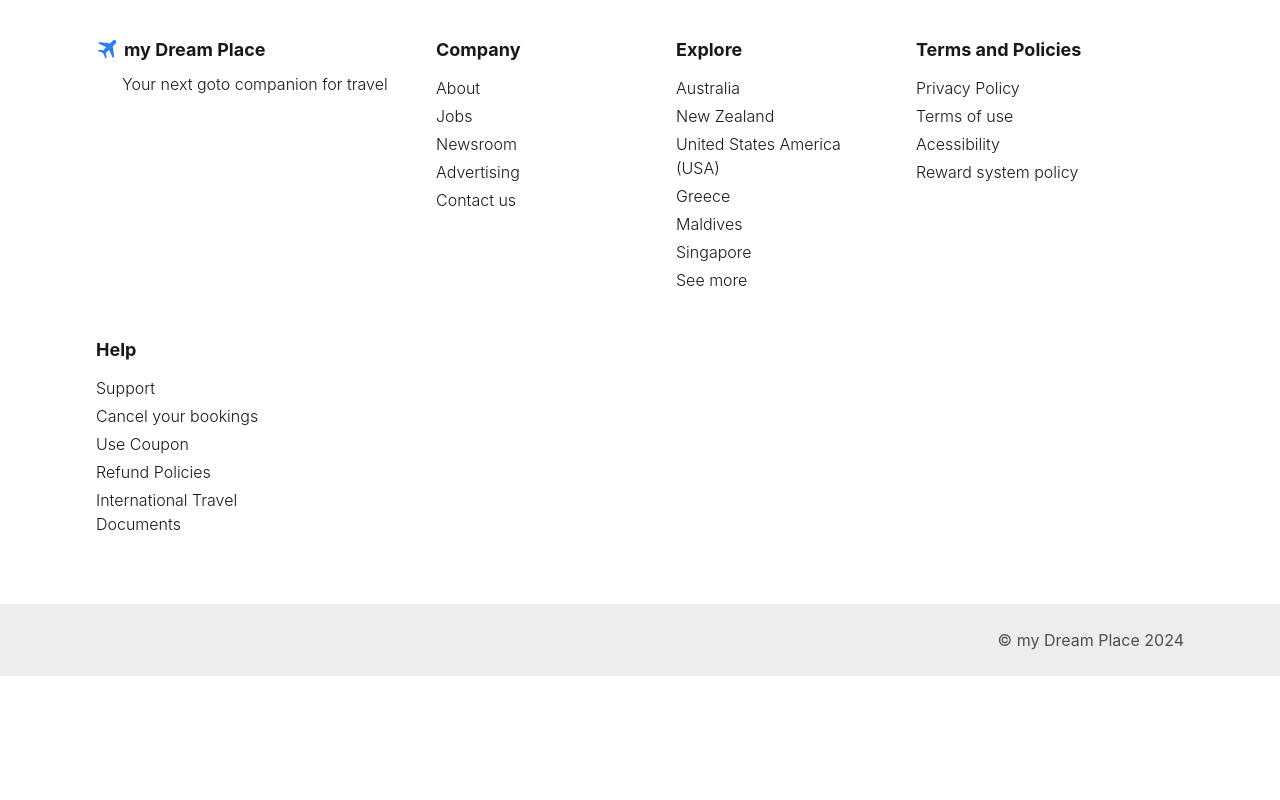
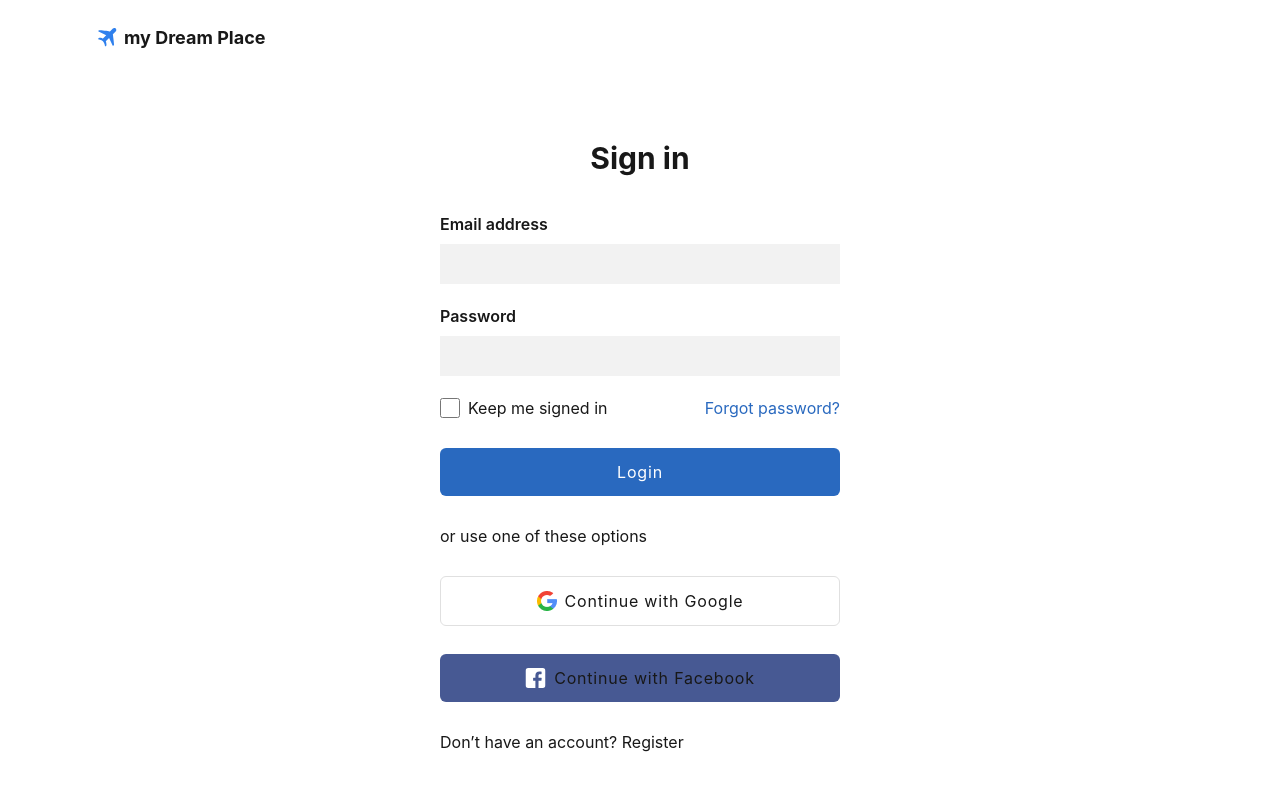
Before and after one commit to kaoutar-ouadih/travel-website, a React (Vite) app: page /login in a window 1280 px wide. Shown: the top 800 px of the page. Built offline with nearby package versions, Linux system fonts and the light colour scheme; a small style sheet from the web is missing.

Commit message:
login page part1

```diff
--- a/src/App.tsx
+++ b/src/App.tsx
@@ -9,6 +9,7 @@ import Contact from './pages/Contact/Contact';
 import Checkout from './pages/checkout/checkout'; // Importez le composant Checkout
 import Footer from './compenants/Footer/Footer';
 import ProductDetailsPage from './pages/Details/ProductDetailsPage';
+import Login from './pages/Login/Login';
 
 
 function App() {
@@ -16,6 +17,7 @@ function App() {
     <Router>
       <Routes>
         <Route path="/" element={<Home />} />
+        <Route path="/login" element={<Login />} />
         <Route path="/discover" element={<Discover />} />
         <Route path="/activites" element={<Activites/>} />
         <Route path="/about" element={<About />} />
--- /dev/null
+++ b/src/pages/Login/Login.tsx
@@ -0,0 +1,43 @@
+
+
+const Login = () => {
+  return (
+    <div className="px-12 md:px-24">
+        <div className="flex justify-center sm:justify-start gap-1 font-bold text-lg py-6">
+            <svg width="24" height="24" viewBox="0 0 24 24" fill="none" xmlns="http://www.w3.org/2000/svg"><path d="M3.414 13.7782C2.5 14.0002 2 15.1922 2 15.1922C2 15.1922 5.398 15.6262 6.949 17.3132C8.5 19.0002 9.071 22.2632 9.071 22.2632C9.071 22.2632 10.47 22.6982 10.485 20.8492C10.5 19.0002 9.778 17.3132 9.778 17.3132L13.091 14.0002L16.701 21.7042C16.701 21.7042 18.08 22.2302 18.04 20.3652C18 18.5002 16.85 10.2422 16.85 10.2422L19.678 7.41319C19.869 7.22869 20.0214 7.008 20.1262 6.76399C20.231 6.51999 20.2862 6.25755 20.2885 5.99199C20.2908 5.72643 20.2402 5.46307 20.1396 5.21728C20.0391 4.97149 19.8906 4.74818 19.7028 4.5604C19.515 4.37261 19.2917 4.2241 19.0459 4.12354C18.8001 4.02298 18.5368 3.97238 18.2712 3.97468C18.0056 3.97699 17.7432 4.03217 17.4992 4.13698C17.2552 4.2418 17.0345 4.39417 16.85 4.58519L13.947 7.48819C13.947 7.48819 6.148 6.09419 3.824 6.29719C1.5 6.50018 2.559 7.56319 2.559 7.56319L10.203 11.2332L6.95 14.4862C6.95 14.4862 4.328 13.5562 3.414 13.7782Z" fill="#2F80ED"/></svg>
+            <span>my Dream Place</span>
+        </div>
+        <div className="flex flex-col justify-center items-center mt-16 mb-44">
+            <h1 className="font-bold text-3xl mb-9">Sign in</h1>
+            <div className="w-[400px]">
+                <form>
+                    <label htmlFor="email" className="block font-semibold">Email address</label>
+                    <input type="email" className="w-full h-10 mt-2 mb-5 p-3 bg-lightGray" id="email" />
+                    <label htmlFor="password" className="block font-semibold">Password</label>
+                    <input type="password" className="w-full h-10 mt-2 mb-5 p-3 bg-lightGray" id="password" />
+                    <div className="flex justify-between items-center">
+                        <div className="flex items-center gap-2">
+                            <input type="checkbox" className="w-5 h-5" />
+                            <label htmlFor="" >Keep me signed in</label>
+                        </div>
+                        <span className=" text-lightBlue">Forgot password?</span>
+                    </div>
+                    <button className="text-white bg-lightBlue w-full p-3 rounded-md my-7 tracking-wider">Login</button>
+                </form>
+                <span>or use one of these options</span>
+                <button className="w-full p-3 rounded-md my-7 tracking-wider flex gap-2 border border-gray5 justify-center items-center">
+                    <img src="./assets/google-icon.png" alt="google logo" />
+                    <span>Continue with Google</span>
+                </button>
+                <button className="w-full p-3 rounded-md my-7 tracking-wider flex gap-2 justify-center items-center bg-facebookColor">
+                    <svg width="21" height="20" viewBox="0 0 21 20" fill="none" xmlns="http://www.w3.org/2000/svg"><g clip-path="url(#clip0_4_964)"><path d="M17.8048 0H3.19504C1.70664 0 0.5 1.20659 0.5 2.69504V17.3049C0.5 18.7933 1.70659 19.9999 3.19504 19.9999H10.4005L10.4128 12.853H8.55602C8.31472 12.853 8.11887 12.6579 8.11794 12.4166L8.10904 10.1129C8.10811 9.87025 8.30454 9.67308 8.54716 9.67308H10.4005V7.44709C10.4005 4.86384 11.9782 3.45724 14.2827 3.45724H16.1736C16.4155 3.45724 16.6117 3.65339 16.6117 3.89537V5.83789C16.6117 6.07978 16.4157 6.27587 16.1739 6.27602L15.0134 6.27655C13.7602 6.27655 13.5175 6.87207 13.5175 7.74602V9.67313H16.2713C16.5337 9.67313 16.7372 9.90225 16.7063 10.1628L16.4333 12.4666C16.4071 12.687 16.2202 12.8531 15.9982 12.8531H13.5298L13.5175 20H17.8049C19.2933 20 20.4999 18.7934 20.4999 17.305V2.69504C20.4998 1.20659 19.2932 0 17.8048 0Z" fill="white"/></g><defs><clipPath id="clip0_4_964"><rect width="20" height="20" fill="white" transform="translate(0.5)"/></clipPath></defs></svg>
+                    <span>Continue with Facebook</span>
+                </button>
+                <span>Don’t have an account? Register</span>
+            </div>
+        </div>
+    </div>
+  )
+}
+
+export default Login
--- a/tailwind.config.js
+++ b/tailwind.config.js
@@ -27,7 +27,8 @@ export default {
         'lightBlue': '#2969BF',
         'darkBlue': '#144E9D',
         'paleYellow': '#FCEFCA',
-        'yellow': '#FFD723'
+        'yellow': '#FFD723',
+        'facebookColor': '#475993'
       }
     },
   },
```
Also changed, not shown: public/assets/google-icon.png (added), public/vite.svg (deleted).
